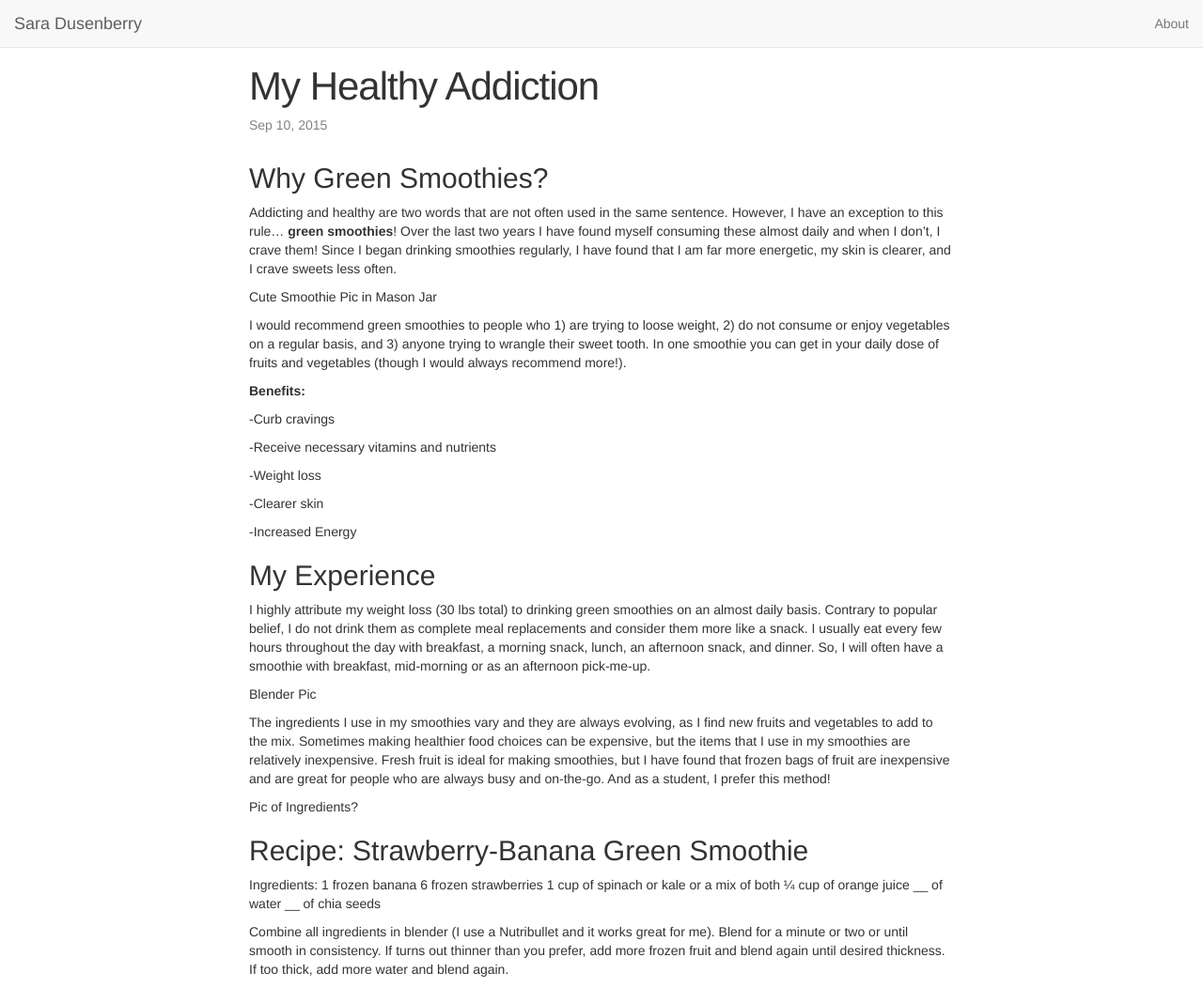
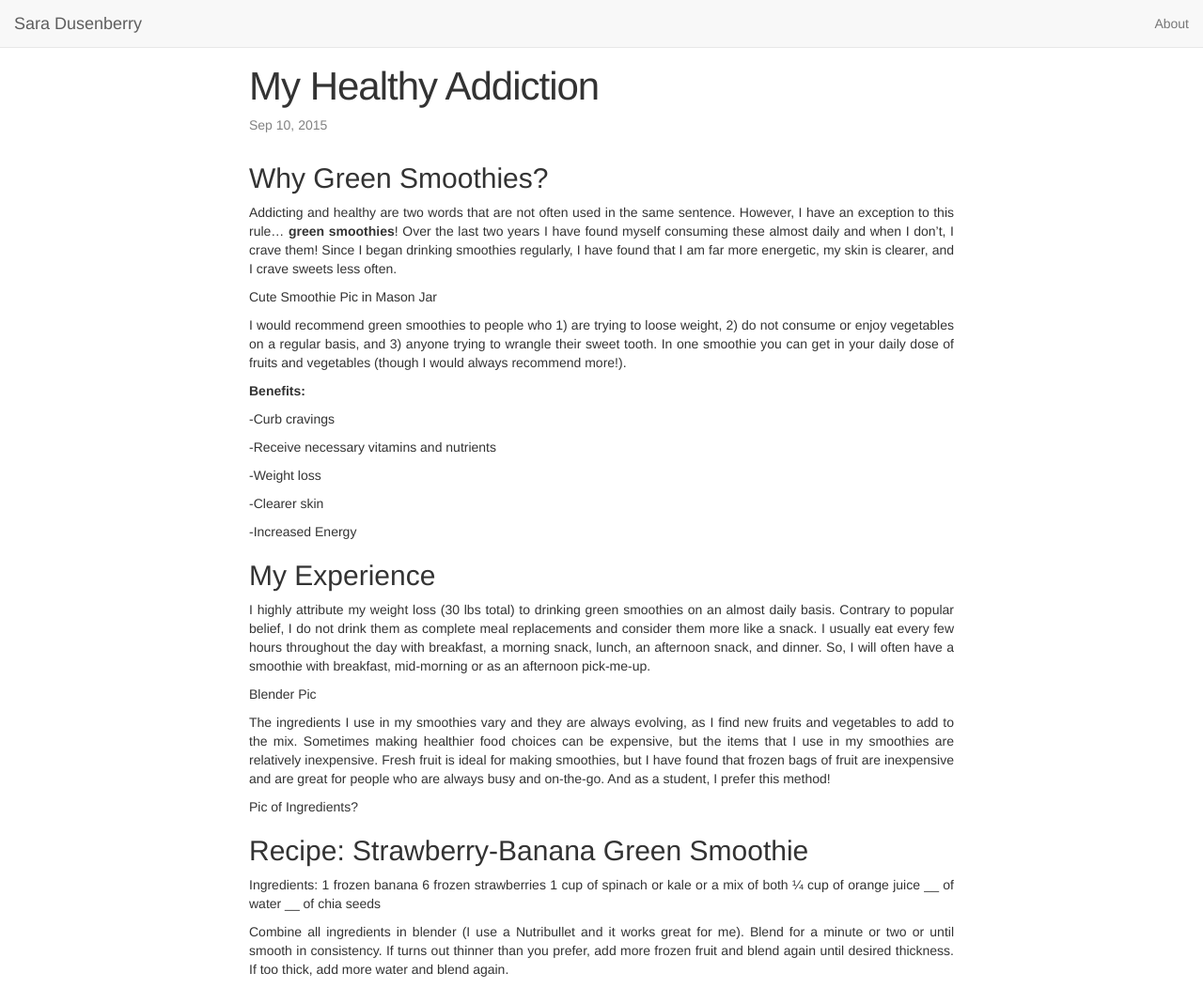
Before and after one commit to saradusenberry/saradusenberry.github.io, a Jekyll site: the page built from _posts/2015-09-10-Smoothie.md, in a window 1280 px wide and 1052 px high. Shown: the whole window at 94% size. Built offline with Jekyll 4.4.1, drawn with Linux system fonts in a browser that asks for light colours; nearby versions of some CDN libraries.

Commit message:
Justifying blog posts.

```diff
--- a/_sass/_base.scss
+++ b/_sass/_base.scss
@@ -1,6 +1,11 @@
 // Centered container
 .center {
     text-align:center;
+}
+
+// Posts should be justified.
+article {
+  text-align: justify;
 }
 
 // /**
```
